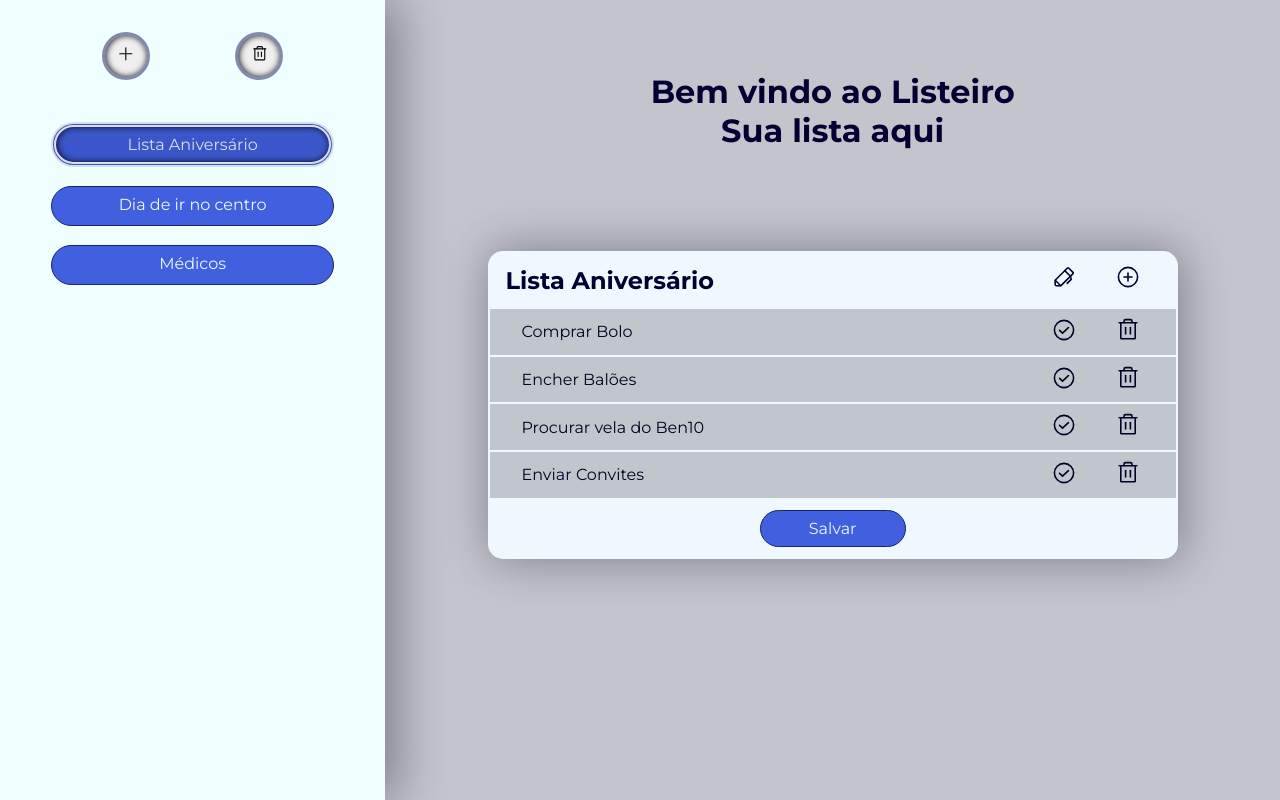
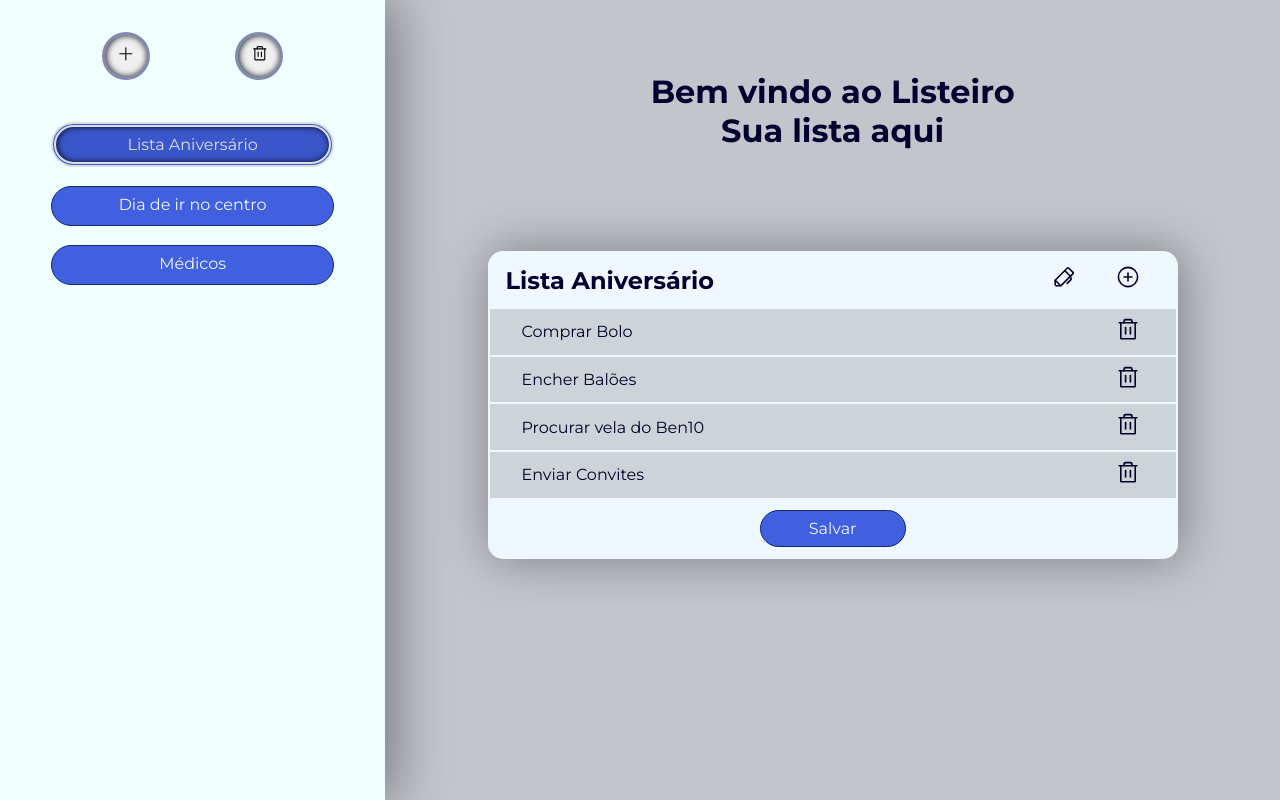
Before and after one commit to BragaMPedro/ProjetoReact-listaDeTarefas, a React (Vite) app: page / in a window 1280 px wide. Both pictures are taken after a click on the icon 1063 px from the left and 277 px from the top of the page. Built offline with nearby package versions, Linux system fonts and the light colour scheme.

Commit message:
implementa inserção de tarefas e revisão geral

```diff
--- a/src/Styles/global.js
+++ b/src/Styles/global.js
@@ -13,7 +13,19 @@ export const GlobalStyle = createGlobalStyle`
         font-family: 'Montserrat', sans-serif;
     }
 
-    input, textarea, button {
+    input, textarea{
+        cursor: text;
+        border: 0;
+        font-family: 'Montserrat', sans-serif;
+
+        ::placeholder{
+            opacity: 0.3;
+        }
+    }
+
+    button {
+        font-family: 'Montserrat', sans-serif;
+        font-weight: bold;
         cursor: pointer;
         border: 0;
     }
--- /dev/null
+++ b/src/components/InputTarefa/TarefaInput.jsx
@@ -0,0 +1,28 @@
+import { useState } from "react";
+import { Container } from "./tarefaInputStyle"
+
+export function TarefaInput({salvar}){
+
+    const [newTarefa, setNewTarefa] = useState("");
+
+   function handleNewTarefaInput(event) {
+      setNewTarefa(event.target.value);
+   }
+
+    function handleSubmit(){
+        salvar(newTarefa);
+    }
+
+    return(
+        <Container>
+            <tr>
+                <td>
+                    <form onSubmit={handleSubmit}>
+                        <input type="text" onChange={handleNewTarefaInput} placeholder="Sua Nova Tarefa aqui" />
+                        <button type="submit">Adicionar</button>
+                    </form>
+               </td>
+            </tr>
+        </Container>
+    )
+}
--- /dev/null
+++ b/src/components/InputTarefa/tarefaInputStyle.js
@@ -0,0 +1,42 @@
+import styled from "styled-components"
+
+export const Container = styled.tfoot`
+   form {
+      display: flex;
+      flex-direction: row;
+      align-items: center;
+      justify-content: space-between;
+      padding: 0.5rem 1rem;
+
+      input {
+         font-size: 1rem;
+         background-color: transparent;
+         border-radius: 15px;
+         box-shadow: 0.2rem 0.2rem 0.5rem 0.1rem #09091931 inset;
+         height: 2rem;
+         margin: 0 0.5rem;
+         padding: 0 0.5rem;
+
+         ::placeholder {
+            opacity: 0.5;
+         }
+      }
+
+      button {
+         text-align: center;
+         padding: 0.5rem 1rem;
+         border-radius: 30px;
+         border: 2px solid #16276c;
+         color: #16276c;
+         font-weight: bold;
+      }
+
+      button:hover {
+         color: aliceblue;
+         background-color: #4060e0;
+         box-shadow: 0.05rem 0 0.4rem #090919 inset;
+         transition-duration: 0.5s;
+         cursor: pointer;
+      }
+   }
+`
--- a/src/components/Lista/listaTarefas.jsx
+++ b/src/components/Lista/listaTarefas.jsx
@@ -1,43 +1,57 @@
-import { ToDoContext } from "../../context/ToDoContext";
-import { Container } from "./listaTarefasStyle";
-import { Tarefa } from "../Tarefas/Tarefa";
-import { Salvar } from "../SaveButton/Save";
-import { Pen, PlusCircle } from "phosphor-react";
-import { useState, useContext } from "react";
+import { ToDoContext } from "../../context/ToDoContext"
+import { Container } from "./listaTarefasStyle"
+import { Tarefa } from "../Tarefas/Tarefa"
+import { Salvar } from "../SaveButton/Save"
+import { Pen, PlusCircle } from "phosphor-react"
+import { useState, useContext } from "react"
+import { TarefaInput } from "../InputTarefa/TarefaInput"
 
-export function Lista({lista}){
+export function Lista({ lista }) {
    const { tarefasView, setTarefasView } = useContext(ToDoContext);
-    const [isEditable, setIsEditable] = useState(false)
 
-    function deletarTarefa(id){
-        const tarefasSemDeletada = tarefasView.filter((tarefa) => tarefa.id !== id);
+   const [isEditable, setIsEditable] = useState(false);
+   const [addTarefa, setAddTarefa] = useState(false);
+
+   function handleButtonEditable(){
+        setIsEditable(current => !current)
+        setAddTarefa(false)
+   }
+
+   function handleButtonAdd(){
+        setIsEditable(false)
+        setAddTarefa(true)
+   }
+
+   function salvarNovaTarefa(nomeTarefa) {
+      const NovaTarefa = {
+         id: Math.random(),
+         nome: nomeTarefa,
+      }
+
+      const tarefasAtualizadas = tarefasView.push(NovaTarefa)
+      //setTarefasView(tarefasAtualizadas);
+      setAddTarefa(false);
+   }
+
+   function salvarAlteracoes() {
+      setIsEditable(false)
+   }
+
+   function deletarTarefa(id) {
+      const tarefasSemDeletada = tarefasView.filter(tarefa => tarefa.id !== id);
       setTarefasView(tarefasSemDeletada);
    }
 
-    function handleNovaTarefa(){
-
-    }
-
-    function savarAlteracoes(){
-        setIsEditable(false);
-    }
-
-    function handleEditarlista(){
-        setIsEditable(true);
-    }
-
-    return(
+   return (
       <Container>
          <table>
             <thead>
                <tr>
                   <th>
+                     {lista.nome}
                      <div>
-                                {lista.nome}
-                            </div>
-                            <div>
-                                <Pen className="btn-acao" onClick={handleEditarlista}/>
-                                <PlusCircle className="btn-acao" onClick={handleNovaTarefa}/>
+                        <Pen className="btn-acao" onClick={handleButtonEditable} />
+                        <PlusCircle className="btn-acao" onClick={handleButtonAdd} />
                      </div>
                   </th>
                </tr>
@@ -51,7 +65,9 @@ export function Lista({lista}){
                   </tr>
                ))}
             </tbody>
-                { isEditable ? <Salvar salvarAlteracoes={savarAlteracoes}/> : null}
+            {addTarefa ? ( <TarefaInput salvar={salvarNovaTarefa}/> ) : null}
+
+            {isEditable ? <Salvar salvarAlteracoes={salvarAlteracoes} /> : null}
          </table>
       </Container>
    )
--- a/src/components/Lista/listaTarefasStyle.js
+++ b/src/components/Lista/listaTarefasStyle.js
@@ -16,16 +16,19 @@ export const Container = styled.div`
          border-bottom: 1px solid #090919;
          margin-bottom: 0.2vh;
 
-         div{
-            font-size: 1.5rem;
-         }
-
-         th {
+         th, input {
             display: flex;
             flex-direction: row;
             align-items: center;
             justify-content: space-between;
             padding: 0.5rem 1rem;
+            font-size: 1.5rem;
+
+            input{
+               background-color: transparent;
+               border-radius: 15px;
+               box-shadow: 0.2rem 0.2rem 0.5rem 0.1rem #09091931 inset;
+            }
 
             .btn-acao {
                margin: 0 1rem;
@@ -47,7 +50,7 @@ export const Container = styled.div`
 
       tbody {
          padding: 1rem;
-         filter: brightness(0.8);
+         filter: brightness(0.85);
 
          td{
             background-color: aliceblue;
--- a/src/components/SaveButton/Save.jsx
+++ b/src/components/SaveButton/Save.jsx
@@ -2,7 +2,7 @@ import { Container } from "./saveStyle"
 
 export function Salvar({salvarAlteracoes}){
 
-    function handleSalvarAlteracoes(){
+    function handleSalvarAlteracoes(event){
         salvarAlteracoes();
     }
 
--- a/src/components/Tarefas/Tarefa.jsx
+++ b/src/components/Tarefas/Tarefa.jsx
@@ -2,31 +2,32 @@ import { Container } from "./TarefaStyle"
 import { CheckCircle, Trash } from "phosphor-react"
 import { useState } from "react"
 
-export function Tarefa({tarefa, edit, deletarTarefa}) {
+export function Tarefa({ tarefa, edit, deletarTarefa }) {
    const [isChecked, setIsChecked] = useState(false)
 
-    function handleDeletarTarefa(){
+   function handleDeletarTarefa() {
       deletarTarefa(tarefa.id)
    }
 
-    function handleTarefasConcluidas(){
-
-       setIsChecked(current => !current);
+   function handleTarefasConcluidas() {
+      setIsChecked(current => !current)
    }
 
-    return(
+   return (
       <Container>
-            <div className={ isChecked ? "tarefa-concluida" : "tarefa" }>
-                {tarefa.nome}
-            </div>
+         <div className={isChecked ? "tarefa-concluida" : "tarefa"}>{tarefa.nome}</div>
+
          <div>
+
+            { edit ? (
+                <Trash className="btn-deletar" onClick={ handleDeletarTarefa } />
+                ) : (
                 <CheckCircle
-                    className={ isChecked ? "btn-concluido-checked" : "btn-concluido" }
-                    onClick={handleTarefasConcluidas}/>
-
-                {edit ? <Trash className="btn-deletar" onClick={handleDeletarTarefa}/> : null}
+                    className={isChecked ? "btn-concluido-checked" : "btn-concluido"}
+                    onClick={ handleTarefasConcluidas }
+                />)
+            }
          </div>
       </Container>
    )
-
 }
--- a/src/components/Tarefas/TarefaStyle.js
+++ b/src/components/Tarefas/TarefaStyle.js
@@ -7,8 +7,22 @@ export const Container = styled.div`
    justify-content: space-between;
    padding: 0.3rem 1rem;
 
-   .tarefa {
+   .tarefa{
       margin: 0 1rem;
+   }
+
+   input{
+      font-size: 1rem;
+      background-color: transparent;
+      border-radius: 15px;
+      box-shadow: 0.2rem 0.2rem 0.5rem 0.1rem #09091931 inset;
+      height: 2rem;
+      width: 46%;
+      padding: 0 1rem;
+
+      ::placeholder{
+         opacity: 0.5;
+      }
    }
 
    .tarefa-concluida {
```
Lines whose indentation alone changed are shown as unchanged.
